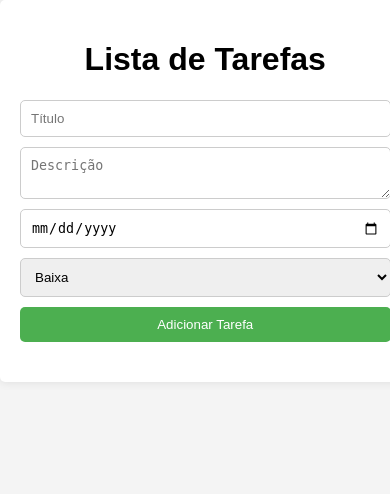
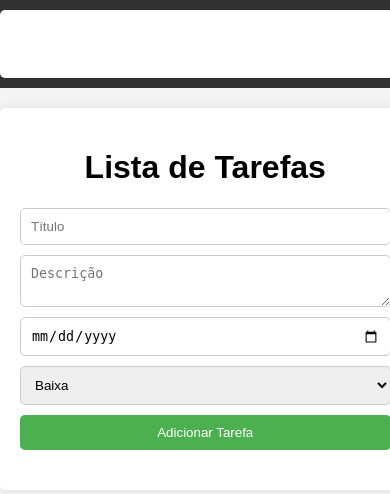
Before and after one commit to mateusjairan/sistema-de-gerenciamento, a PHP site: page / in a window 390 px wide. Shown: the top 494 px of the page. Run offline with PHP 8.4, Linux system fonts and the light colour scheme; data that the repository does not hold is empty.

Commit message:
feat: Add Navigation Menu
This commit introduces a navigation menu to the to-do list application.

The navigation menu has been added to the main page and the edit page, providing a consistent user experience. The menu includes a title and a link to the main page. The menu has also been styled to be visually appealing and responsive.

```diff
--- a/editar.php
+++ b/editar.php
@@ -25,6 +25,11 @@ if (!$tarefa) {
     <link rel="stylesheet" href="estilo.css">
 </head>
 <body>
+    <nav class="menu-navegacao">
+        <div class="conteudo">
+            <a href="index.php" class="titulo-menu">Gerenciador de Tarefas</a>
+        </div>
+    </nav>
     <div class="conteudo">
         <h1>Editar Tarefa</h1>
         <!-- Formulário para editar a tarefa -->
--- a/estilo.css
+++ b/estilo.css
@@ -4,6 +4,20 @@ body {
     background-color: #f4f4f4;
     margin: 0;
     padding: 0;
+}
+
+/* Menu de navegação */
+.menu-navegacao {
+    background-color: #333;
+    color: #fff;
+    padding: 10px 0;
+    margin-bottom: 20px;
+}
+
+.titulo-menu {
+    color: #fff;
+    text-decoration: none;
+    font-size: 1.5em;
 }
 
 /* Container principal da aplicação */
@@ -83,15 +97,18 @@ h1 {
 }
 
 /* Estilos gerais para os botões dentro de uma tarefa */
-.tarefa button {
+.tarefa button, .botao-editar {
     padding: 5px 10px;
     border: none;
     border-radius: 5px;
     cursor: pointer;
+    text-decoration: none;
+    display: inline-block;
+    text-align: center;
 }
 
 /* Botão de editar */
-.tarefa .botao-editar {
+.botao-editar {
     background-color: #3498db; /* Azul */
     color: #fff;
 }
--- a/index.php
+++ b/index.php
@@ -31,6 +31,11 @@ $tarefas = listarTarefas($conexao);
     <link rel="stylesheet" href="estilo.css">
 </head>
 <body>
+    <nav class="menu-navegacao">
+        <div class="conteudo">
+            <a href="index.php" class="titulo-menu">Gerenciador de Tarefas</a>
+        </div>
+    </nav>
     <div class="conteudo">
         <h1>Lista de Tarefas</h1>
         <!-- Formulário para adicionar uma nova tarefa -->
```
